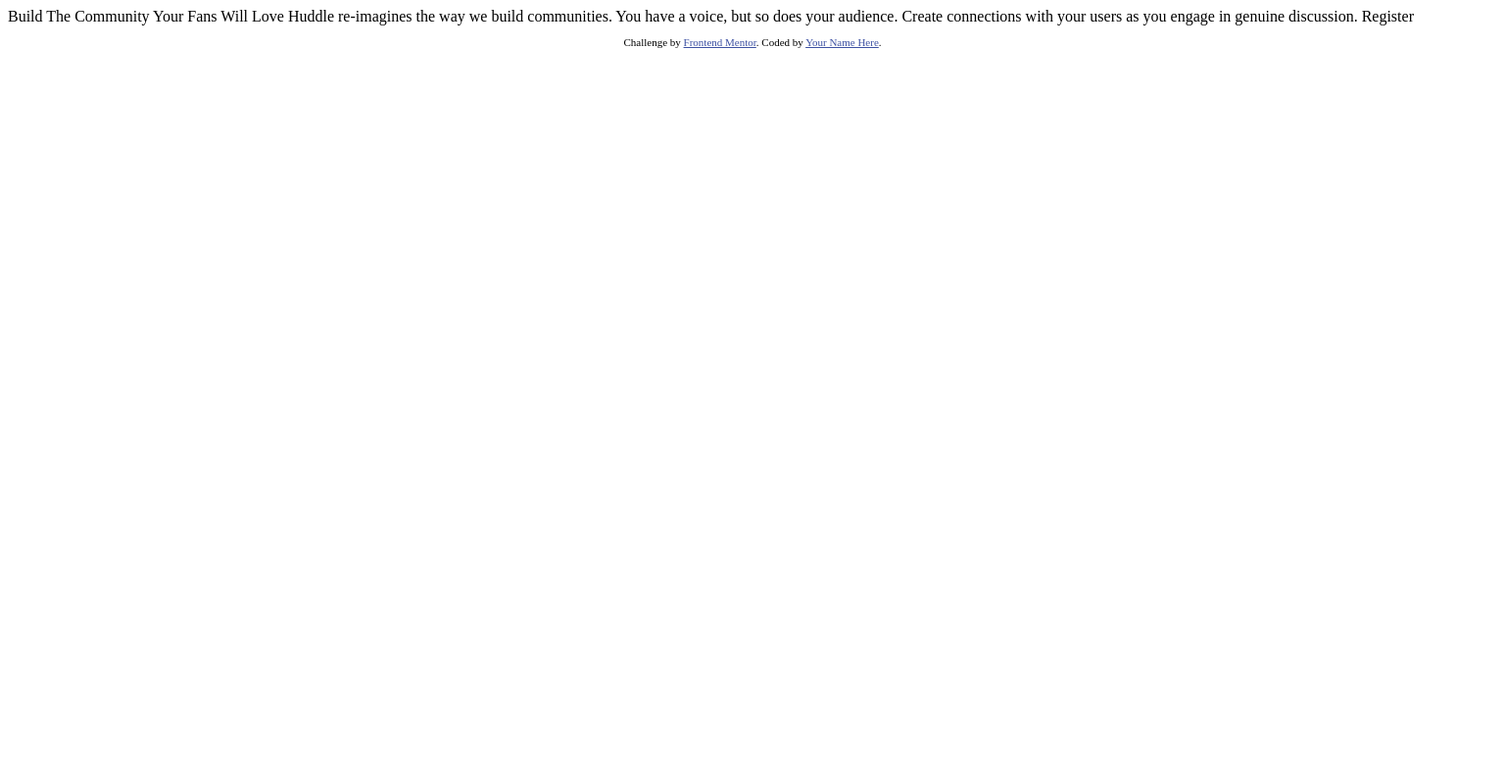
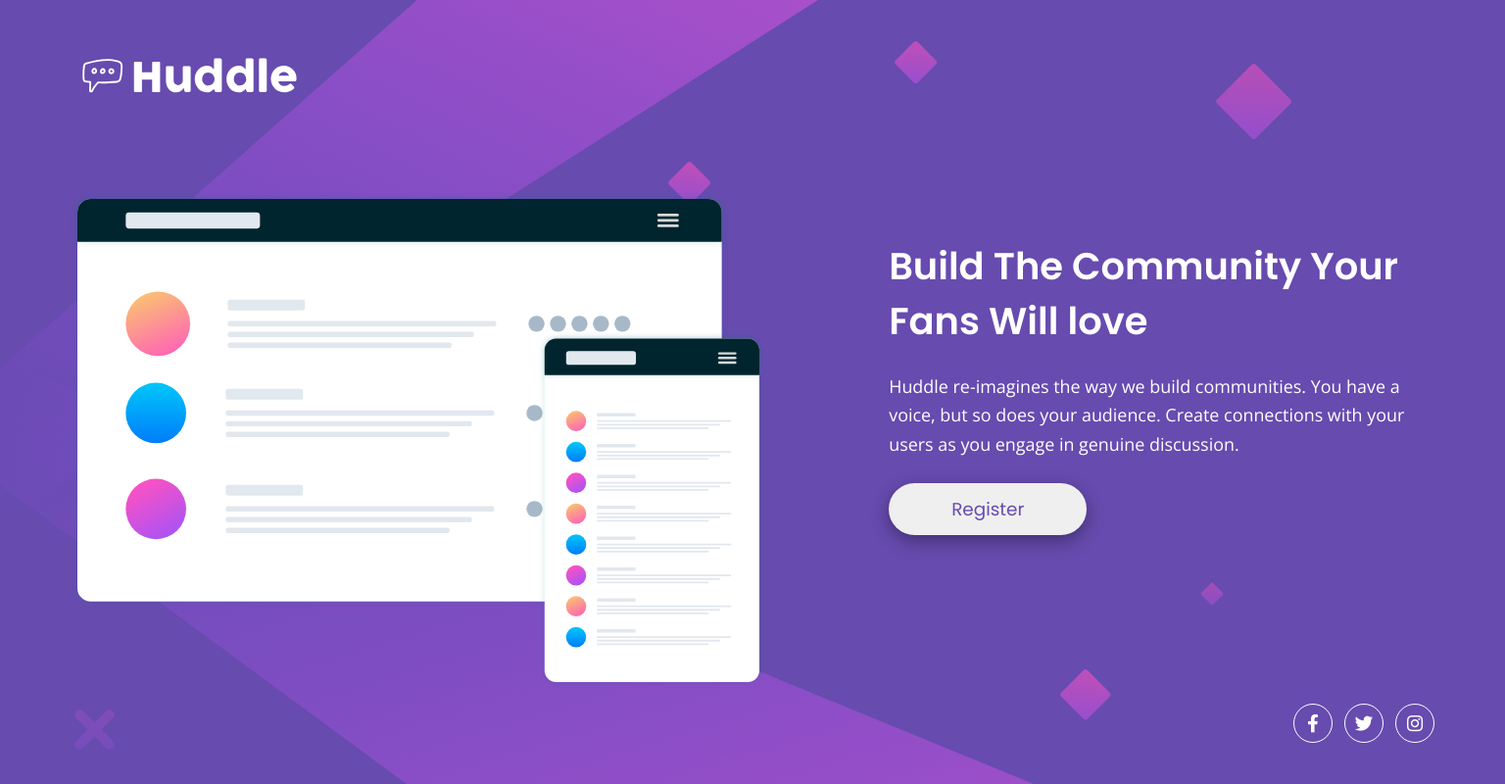
Before and after one commit to PriyanshuSharma0326/huddle-landing-page-with-a-single-introductory-section, a plain HTML site: page index.html in a window 1536 px wide. Shown: the whole page at 98% size. Drawn offline with nearby package versions, Linux system fonts and the light colour scheme.

Commit message:
Edit index.html and style.css

```diff
--- a/index.html
+++ b/index.html
@@ -1,33 +1,52 @@
 <!DOCTYPE html>
 <html lang="en">
-<head>
-  <meta charset="UTF-8">
-  <meta name="viewport" content="width=device-width, initial-scale=1.0"> <!-- displays site properly based on user's device -->
+    <head>
+        <meta charset="UTF-8">
+        <meta name="viewport" content="width=device-width, initial-scale=1.0">
+        <link rel="icon" type="image/png" sizes="32x32" href="./images/favicon-32x32.png">
+        <title>Frontend Mentor | Huddle landing page with single introductory section</title>
+        <link rel="stylesheet" href="https://cdnjs.cloudflare.com/ajax/libs/font-awesome/6.4.0/css/all.min.css" integrity="sha512-iecdLmaskl7CVkqkXNQ/ZH/XLlvWZOJyj7Yy7tcenmpD1ypASozpmT/E0iPtmFIB46ZmdtAc9eNBvH0H/ZpiBw==" crossorigin="anonymous" referrerpolicy="no-referrer" />
+        <link rel="stylesheet" href="./styles/normalize.css">
+        <link rel="stylesheet" href="./styles/style.css">
+    </head>
 
-  <link rel="icon" type="image/png" sizes="32x32" href="./images/favicon-32x32.png">
+    <body>
+        <main>
+            <header class="header-container">
+                <img src="./images/logo.svg" alt="" class="logo">
+            </header>
 
-  <title>Frontend Mentor | Huddle landing page with single introductory section</title>
+            <div class="page-content-container">
+                <div class="img-container">
+                    <img src="./images/illustration-mockups.svg" alt="" class="device-image">
+                </div>
 
-  <!-- Feel free to remove these styles or customise in your own stylesheet 👍 -->
-  <style>
-    .attribution { font-size: 11px; text-align: center; }
-    .attribution a { color: hsl(228, 45%, 44%); }
-  </style>
-</head>
-<body>
+                <div class="text-container">
+                    <h1 class="title-container">Build The Community Your Fans Will love</h1>
 
-  Build The Community Your Fans Will Love
+                    <p class="description-container">Huddle re-imagines the way we build communities. You have a voice, but so does your audience. Create connections with your users as you engage in genuine discussion.</p>
 
-  Huddle re-imagines the way we build communities. You have a voice, but so does your audience.
-  Create connections with your users as you engage in genuine discussion.
+                    <button class="register-button">
+                        Register
+                    </button>
+                </div>
+            </div>
 
-  Register
+            <footer class="footer-container">
+                <div class="social-links-container">
+                    <a href="" class="social-link">
+                        <i class="fa-brands fa-facebook-f"></i>
+                    </a>
 
-  <footer>
-    <p class="attribution">
-      Challenge by <a href="https://www.frontendmentor.io?ref=challenge" target="_blank">Frontend Mentor</a>.
-      Coded by <a href="#">Your Name Here</a>.
-    </p>
-  </footer>
-</body>
+                    <a href="" class="social-link">
+                        <i class="fa-brands fa-twitter"></i>
+                    </a>
+
+                    <a href="" class="social-link">
+                        <i class="fa-brands fa-instagram"></i>
+                    </a>
+                </div>
+            </footer>
+        </main>
+    </body>
 </html>
--- /dev/null
+++ b/styles/style.css
@@ -0,0 +1,198 @@
+@import url('https://fonts.googleapis.com/css2?family=Open+Sans&family=Poppins:wght@400;600&display=swap');
+
+* {
+    margin: 0;
+    padding: 0;
+    box-sizing: border-box;
+}
+
+:root {
+    --button-radius: 3rem;
+
+    --violet: hsl(257, 40%, 49%);
+    --soft-magenta: hsl(300, 69%, 71%);
+}
+
+img {
+    max-width: 100%;
+    height: auto;
+    object-fit: contain;
+    -o-object-fit: contain;
+}
+
+body {
+    font-family: 'Red Hat Display', sans-serif;
+    width: 100vw;
+    height: 100vh;
+    padding: 1.9rem 2.3rem;
+    background-image: url("../images/bg-mobile.svg");
+    background-repeat: no-repeat;
+    background-color: var(--violet);
+
+    display: flex;
+    justify-content: center;
+    align-items: center;
+}
+
+main {
+    width: 20.5rem;
+    height: 100%;
+
+    display: flex;
+    flex-direction: column;
+    gap: 3.5rem;
+}
+
+.header-container {
+    width: 100%;
+}
+
+.logo {
+    width: 42%;
+}
+
+.page-content-container {
+    color: white;
+    text-align: center;
+    display: flex;
+    flex-direction: column;
+    gap: 2.8rem;
+}
+
+.img-container {
+    line-height: 0;
+}
+
+.text-container {
+    display: flex;
+    flex-direction: column;
+    align-items: center;
+    gap: 1.2rem;
+    margin-top: 0.85rem;
+}
+
+.title-container {
+    font-family: 'Poppins', sans-serif;
+    font-size: 1.45rem;
+    font-weight: 600;
+    line-height: 2.25rem;
+    margin: 0;
+}
+
+.description-container {
+    font-family: 'Open Sans', sans-serif;
+    font-size: 1rem;
+    font-weight: 400;
+    line-height: 1.6rem;
+}
+
+.register-button {
+    padding: 0.85rem 4.25rem;
+    font-family: 'Poppins', sans-serif;
+    font-size: 0.85rem;
+    font-weight: 400;
+    color: var(--violet);
+    border-radius: var(--button-radius);
+    box-shadow: 0 6px 6px rgba(0, 0, 0, 12%);
+    border: none;
+    outline: none;
+}
+
+.footer-container {
+    text-align: center;
+}
+
+.social-links-container {
+    display: flex;
+    align-items: center;
+    justify-content: center;
+    gap: 0.75rem;
+}
+
+.social-link {
+    width: 2rem;
+    height: 2rem;
+    display: flex;
+    align-items: center;
+    justify-content: center;
+    text-decoration: none;
+    color: white;
+    font-size: 0.85rem;
+    border: 1px solid white;
+    border-radius: 50%;
+}
+
+@media screen and (min-width: 1440px) {
+    body {
+        background-image: url("../images/bg-desktop.svg");
+        background-repeat: no-repeat;
+        background-color: var(--violet);
+        padding: 3rem 4.5rem;
+    }
+
+    main {
+        width: 100%;
+        height: 100%;
+        display: flex;
+        flex-direction: column;
+        gap: unset;
+    }
+
+    .logo {
+        width: 17%;
+    }
+
+    .page-content-container {
+        display: flex;
+        flex-direction: row;
+        gap: unset;
+        text-align: unset;
+        margin-top: 5.3rem;
+    }
+
+    .img-container {
+        width: 60%;
+    }
+
+    .text-container {
+        display: flex;
+        flex-direction: column;
+        align-items: start;
+        gap: 1.5rem;
+        margin-top: 3rem;
+        width: 40%;
+    }
+
+    .title-container {
+        font-size: 2.4rem;
+        line-height: 3.5rem;
+    }
+
+    .description-container {
+        font-size: 1.12rem;
+        font-weight: 400;
+        line-height: 1.85rem;
+    }
+
+    .register-button {
+        padding: 1rem 4rem;
+        font-size: 1.15rem;
+        font-weight: 400;
+        box-shadow: 0 6px 18px rgba(0, 0, 0, 36%);
+    }
+
+    .footer-container {
+        text-align: unset;
+    }
+
+    .social-links-container {
+        justify-content: flex-end;
+        margin-top: 1rem;
+    }
+
+    .social-link {
+        width: 2.5rem;
+        height: 2.5rem;
+        font-size: 1.15rem;
+    }
+}
```
Also changed, not shown: styles/normalize.css (added).
